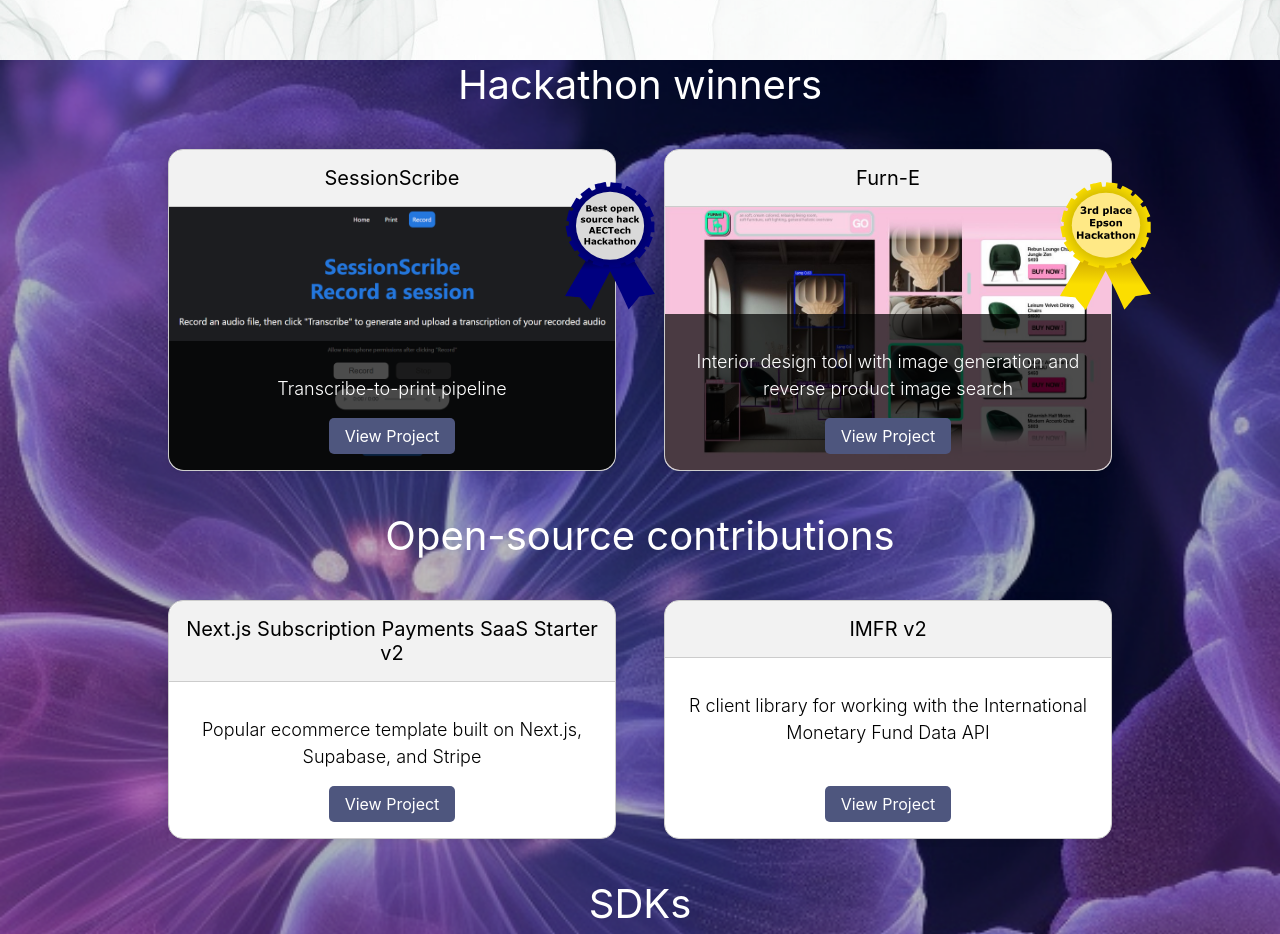
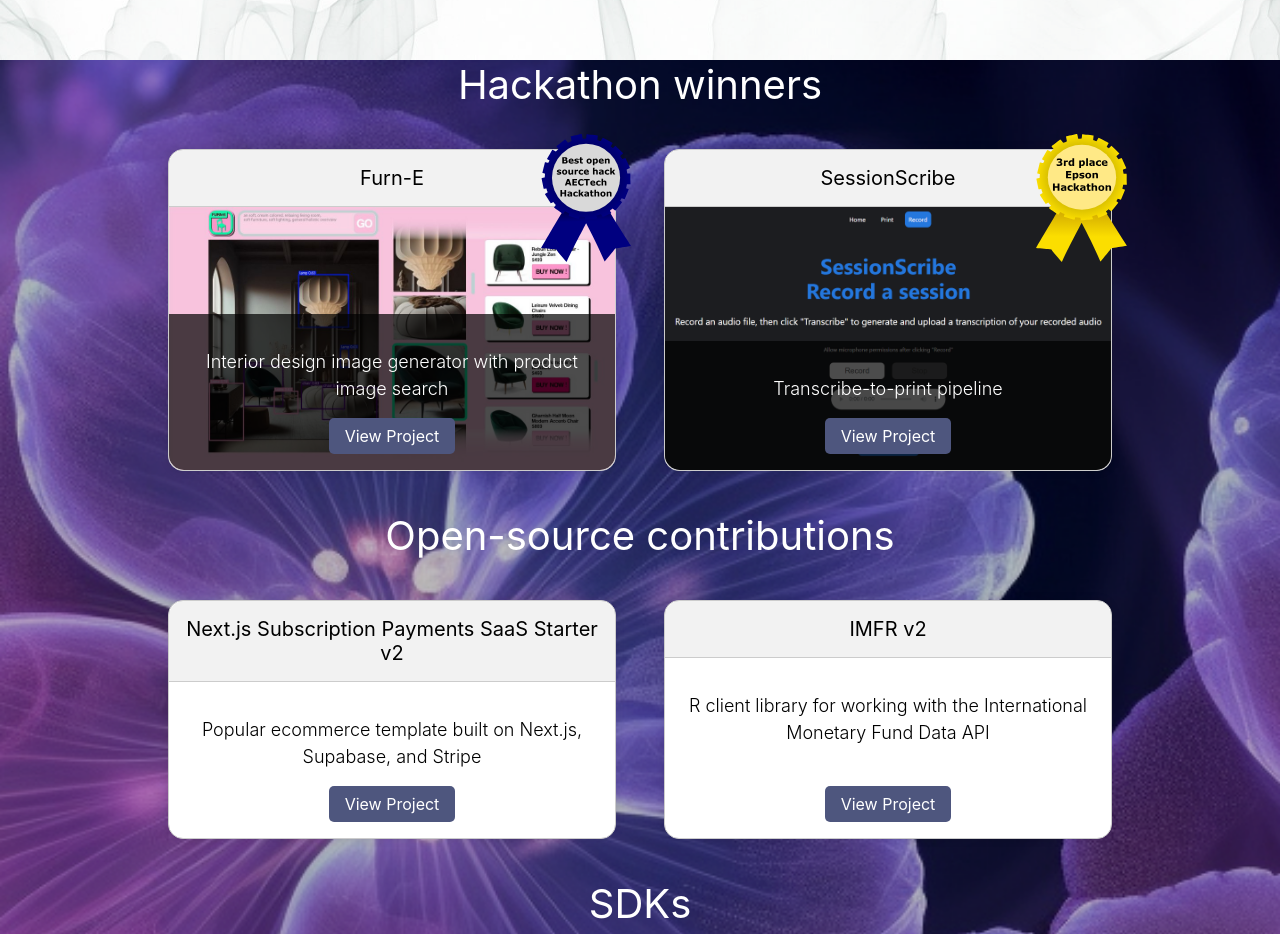
Before and after one commit to chriscarrollsmith/chriscarrollsmith.github.io, a React (Vite) app: page / in a window 1280 px wide. Shown: the part 1540-2474 px from the top of the page. Built offline with nearby package versions, Linux system fonts and the light colour scheme.

Commit message:
Updated Card.css icon overlay position and added a new project "Furn-E" to projects.json.

```diff
--- a/src/components/Card.css
+++ b/src/components/Card.css
@@ -54,8 +54,8 @@
 
 .icon-overlay {
   position: absolute;
-  top: 2rem; /* Adjust this value as needed */
-  right: -2.5rem; /* Adjust this value as needed */
+  top: -1rem; /* Adjust this value as needed */
+  right: -1rem; /* Adjust this value as needed */
   max-width: 8rem;
   max-height: 8rem;
   z-index: 10; /* Ensure the icon is above all other content */
--- a/src/data/projects.json
+++ b/src/data/projects.json
@@ -3,17 +3,17 @@
     "category": "Hackathon winners",
     "projects": [
       {
+        "title": "Furn-E",
+        "url": "https://github.com/TeamZombies/furne_frontend",
+        "description": "Interior design image generator with product image search",
+        "img": "furne-desktop.jpg",
+        "icon-overlay": "AECTech-ribbon-optimized.svg"
+      },
+      {
         "title": "SessionScribe",
         "url": "https://github.com/chriscarrollsmith/session-scribe",
         "description": "Transcribe-to-print pipeline",
         "img": "sessionscribe-desktop.png",
-        "icon-overlay": "AECTech-ribbon-optimized.svg"
-      },
-      {
-        "title": "Furn-E",
-        "url": "https://github.com/TeamZombies/furne_frontend",
-        "description": "Interior design tool with image generation and reverse product image search",
-        "img": "furne-desktop.jpg",
         "icon-overlay": "Epson-ribbon-optimized.svg"
       }
     ]
```
